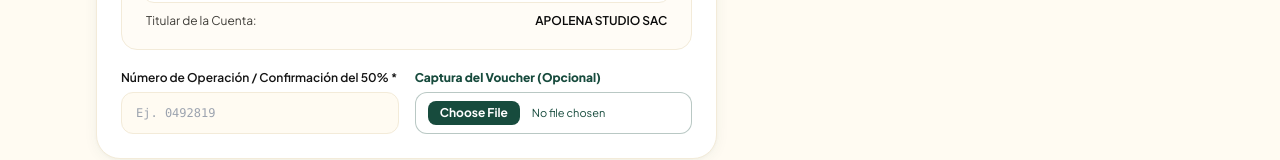
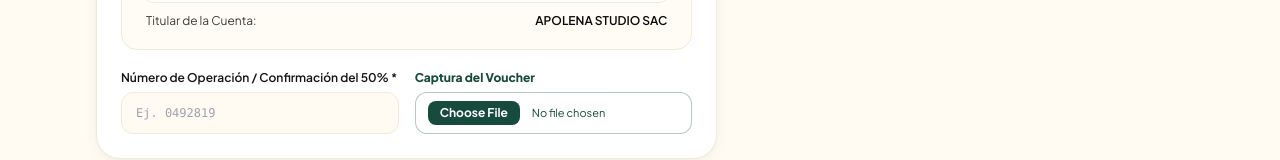
Before and after one commit to elleon-dev/Apolena, a Next.js app: page /checkout in a window 1280 px wide. Shown: the part 1086-1246 px from the top of the page. Built offline with nearby package versions, Linux system fonts and the light colour scheme; no server answers; a web font is replaced by a local one; what prettier would draw is missing.

Commit message:
fix(checkout): hacer obligatorio el comprobante de pago (#67)

```diff
--- a/src/app/checkout/page.tsx
+++ b/src/app/checkout/page.tsx
@@ -975,10 +975,11 @@ function CheckoutContent() {
                   {/* Campo 2: Captura del Voucher */}
                   <div className="space-y-1.5">
                     <label className="font-extrabold text-[#174B3D] block">
-                      Captura del Voucher (Opcional)
+                      Captura del Voucher
                     </label>
                     <input
                       type="file"
+                      required
                       accept="image/*"
                       onChange={(e) => {
                         const file = e.target.files?.[0];
```
